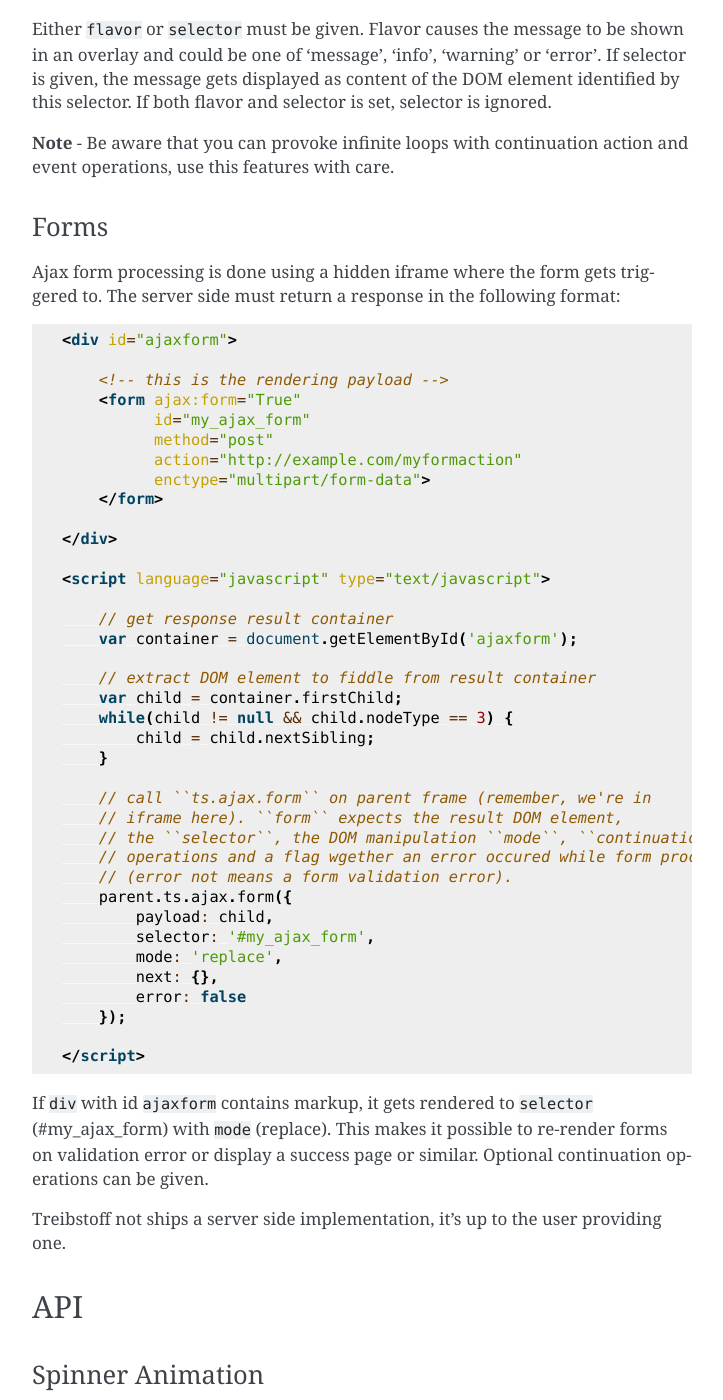
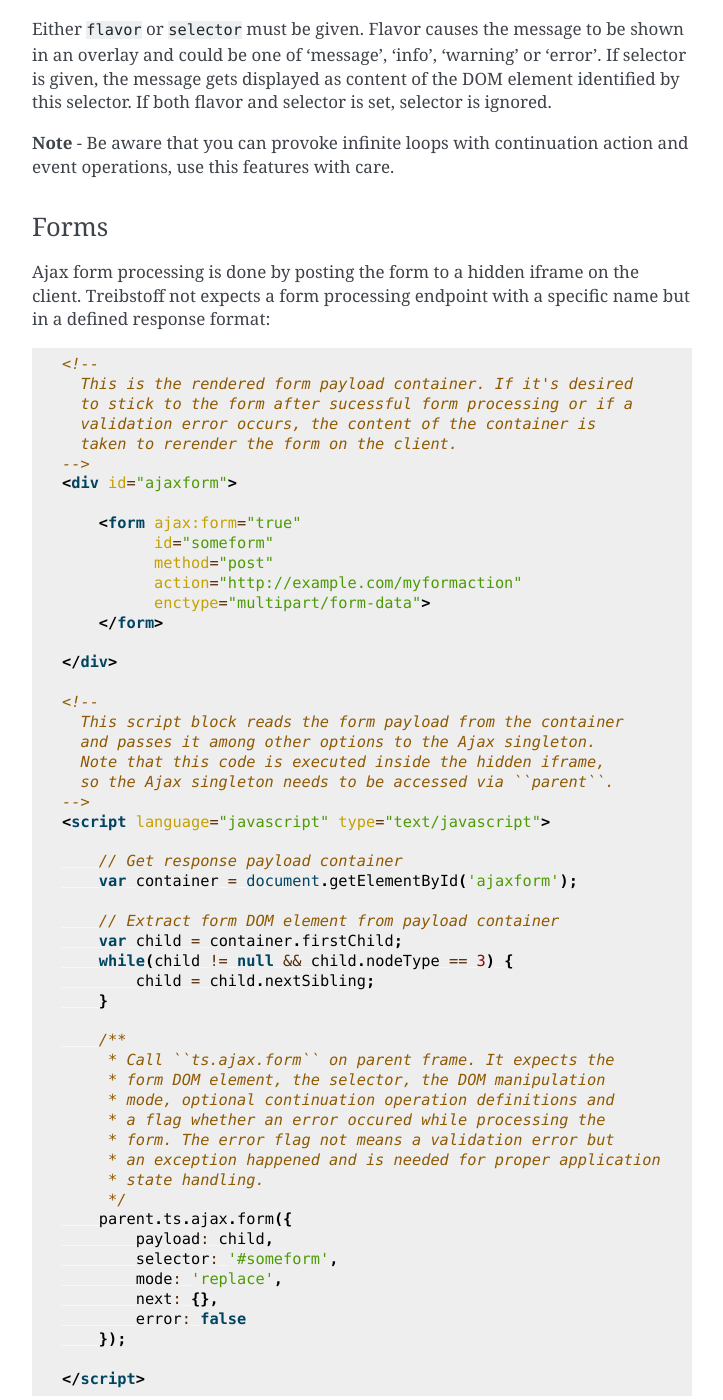
Before and after one commit to conestack/treibstoff, a Sphinx documentation site: the page built from docs/source/ajax.rst, in a window 1280 px wide and 1400 px high, scrolled down 7344 px. Shown: the whole window, without its empty margins (388-1111 px from the left). Built offline with Sphinx 7.4.7, drawn with Linux system fonts in a browser that asks for light colours; grey boxes are pictures that could not be loaded.

Commit message:
Ajax docs WIP

```diff
--- a/docs/source/ajax.rst
+++ b/docs/source/ajax.rst
@@ -396,16 +396,22 @@ action and event operations, use this features with care.
 Forms
 ~~~~~
 
-Ajax form processing is done using a hidden iframe where the form gets
-triggered to. The server side must return a response in the following format:
+Ajax form processing is done by posting the form to a hidden iframe on the
+client. Treibstoff not expects a form processing endpoint with a specific name
+but in a defined response format:
 
 .. code-block:: html
 
+    <!--
+      This is the rendered form payload container. If it's desired
+      to stick to the form after sucessful form processing or if a
+      validation error occurs, the content of the container is
+      taken to rerender the form on the client.
+    -->
     <div id="ajaxform">
 
-        <!-- this is the rendering payload -->
-        <form ajax:form="True"
-              id="my_ajax_form"
+        <form ajax:form="true"
+              id="someform"
               method="post"
               action="http://example.com/myformaction"
               enctype="multipart/form-data">
@@ -413,39 +419,41 @@ triggered to. The server side must return a response in the following format:
 
     </div>
 
+    <!--
+      This script block reads the form payload from the container
+      and passes it among other options to the Ajax singleton.
+      Note that this code is executed inside the hidden iframe,
+      so the Ajax singleton needs to be accessed via ``parent``.
+    -->
     <script language="javascript" type="text/javascript">
 
-        // get response result container
+        // Get response payload container
         var container = document.getElementById('ajaxform');
 
-        // extract DOM element to fiddle from result container
+        // Extract form DOM element from payload container
         var child = container.firstChild;
         while(child != null && child.nodeType == 3) {
             child = child.nextSibling;
         }
 
-        // call ``ts.ajax.form`` on parent frame (remember, we're in
-        // iframe here). ``form`` expects the result DOM element,
-        // the ``selector``, the DOM manipulation ``mode``, ``continuation``
-        // operations and a flag wgether an error occured while form processing
-        // (error not means a form validation error).
+        /**
+         * Call ``ts.ajax.form`` on parent frame. It expects the
+         * form DOM element, the selector, the DOM manipulation
+         * mode, optional continuation operation definitions and
+         * a flag whether an error occured while processing the
+         * form. The error flag not means a validation error but
+         * an exception happened and is needed for proper application
+         * state handling.
+         */
         parent.ts.ajax.form({
             payload: child,
-            selector: '#my_ajax_form',
+            selector: '#someform',
             mode: 'replace',
             next: {},
             error: false
         });
 
     </script>
-
-If ``div`` with id ``ajaxform`` contains markup, it gets rendered to
-``selector`` (#my_ajax_form) with ``mode`` (replace). This makes it possible
-to re-render forms on validation error or display a success page or similar.
-Optional continuation operations can be given.
-
-Treibstoff not ships a server side implementation, it's up to the user
-providing one.
 
 
 API
```
